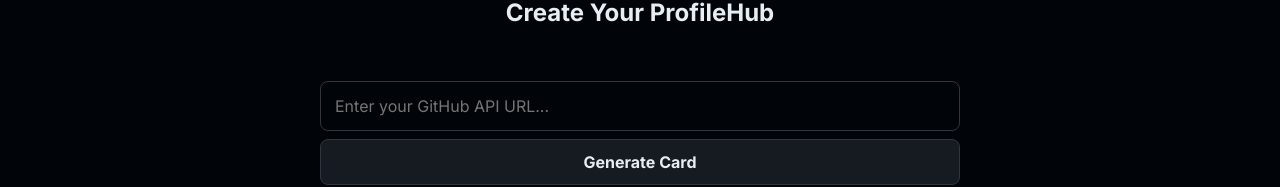
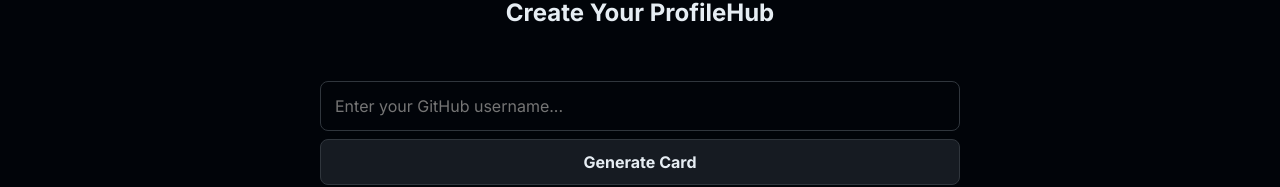
Before and after one commit to michaelalexandrinofreire/developer-card, a Next.js app: page / in a window 1280 px wide. Shown: the part 142-329 px from the top of the page. Built offline with nearby package versions, Linux system fonts and the light colour scheme.

Commit message:
usuario add user

```diff
--- a/src/app/page.tsx
+++ b/src/app/page.tsx
@@ -4,13 +4,13 @@
 import Card from '@/components/Card';
 
 export default function Home() {
-
-  const [url, setUrl] = useState<string>('');
+  const [username, setUsername] = useState<string>('');
   const [user, setUser] = useState<any>(null);
 
   const fetchProfileData = async (): Promise<void> => {
     try {
-      const response = await fetch(url);
+      const apiUrl = `https://api.github.com/users/${username}`;
+      const response = await fetch(apiUrl);
       const data = await response.json();
       setUser(data);
     } catch (error) {
@@ -19,27 +19,32 @@
   };
 
   const handleInputChange = (e: React.ChangeEvent<HTMLInputElement>): void => {
-    setUrl(e.target.value);
+    setUsername(e.target.value);
   };
 
   const handleButtonClick = (): void => {
     fetchProfileData();
   };
+
   return (
     <main className='searchProfile'>
       <h1>Create Your ProfileHub</h1>
 
       <input
-        placeholder='Enter your GitHub API URL...'
+        placeholder='Enter your GitHub username...'
         type="text"
-        value={url}
-        onChange={handleInputChange} />
+        value={username}
+        onChange={handleInputChange}
+      />
 
       <button
         type='button'
-        onClick={handleButtonClick}>Generate Card</button>
+        onClick={handleButtonClick}
+      >
+        Generate Card
+      </button>
 
-        <Instructions/>
+      <Instructions />
 
       {user && <Card user={user} />}
     </main>
```
Lines whose indentation alone changed are shown as unchanged.
